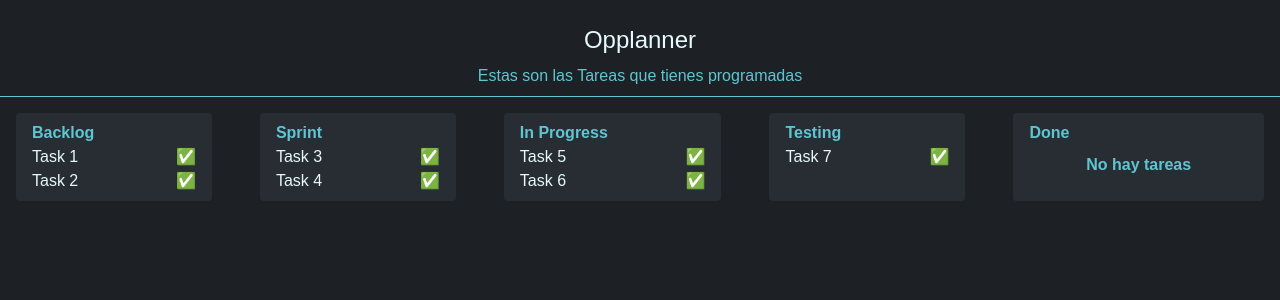
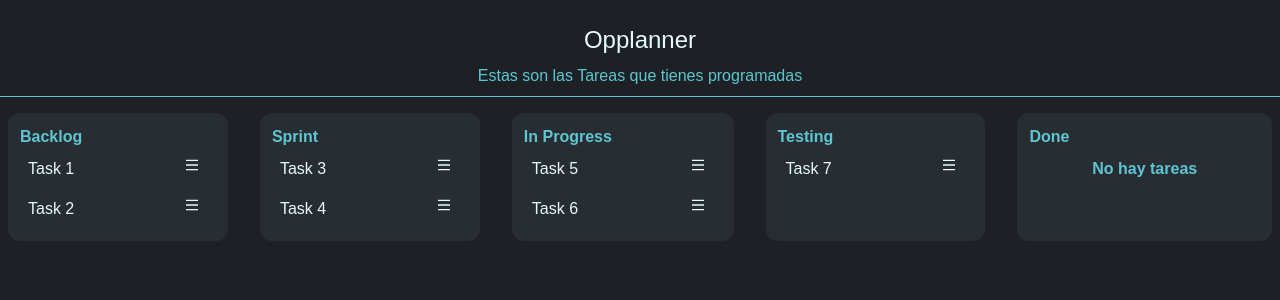
Before and after one commit to dejeloper/opplanner, a React (Vite) app: page / in a window 1280 px wide. Shown: the top 300 px of the page. Built offline with nearby package versions, Linux system fonts and the light colour scheme.

Commit message:
Add Task store and drag and drop

```diff
--- a/src/components/Content.tsx
+++ b/src/components/Content.tsx
@@ -2,16 +2,11 @@ import { useTaskStore } from "@/store";
 import { ListTask } from "./ListTasks";
 
 export function Content() {
-  const backlogTasks = useTaskStore((state) =>
-    state.getTaskByStatus("backlog")
-  );
-
-  const sprintTasks = useTaskStore((state) => state.getTaskByStatus("sprint"));
-  const devTasks = useTaskStore((state) => state.getTaskByStatus("dev"));
-  const testingTasks = useTaskStore((state) =>
-    state.getTaskByStatus("testing")
-  );
-  const doneTasks = useTaskStore((state) => state.getTaskByStatus("done"));
+  const backlogTasks = useTaskStore((s) => s.getTaskByStatus("backlog"));
+  const sprintTasks = useTaskStore((s) => s.getTaskByStatus("sprint"));
+  const devTasks = useTaskStore((s) => s.getTaskByStatus("dev"));
+  const testingTasks = useTaskStore((s) => s.getTaskByStatus("testing"));
+  const doneTasks = useTaskStore((s) => s.getTaskByStatus("done"));
 
   return (
     <>
--- a/src/components/ListTasks.tsx
+++ b/src/components/ListTasks.tsx
@@ -1,5 +1,9 @@
 import type { Task, TaskStatus } from "@/interfaces";
 import { TaskCard } from "./TaskCard";
+import { DragEvent, useState } from "react";
+import { useTaskStore } from "@/store";
+import { clsx } from "clsx";
+import { twMerge } from "tailwind-merge";
 
 interface Props {
   title: string;
@@ -7,11 +11,38 @@ interface Props {
   value?: TaskStatus;
 }
 
-export function ListTask({ title, tasks }: Props) {
+export function ListTask({ title, value, tasks }: Props) {
+  const isDragging = useTaskStore((s) => !!s.draggingTaskId);
+  const [onDragOver, setOnDragOver] = useState(false);
+
+  const handleDragOver = (e: DragEvent<HTMLDivElement>) => {
+    e.preventDefault();
+    setOnDragOver(true);
+  };
+  const handleDragLeave = (e: DragEvent<HTMLDivElement>) => {
+    e.preventDefault();
+    setOnDragOver(false);
+  };
+  const handleDrop = (e: DragEvent<HTMLDivElement>) => {
+    e.preventDefault();
+    setOnDragOver(false);
+  };
+
   return (
-    <div className="bg-two mx-4 rounded py-2 px-4">
-      <h2 className="font-semibold text-three select-none">{title}</h2>
-      <div>
+    <div
+      onDragOver={handleDragOver}
+      onDragLeave={handleDragLeave}
+      onDrop={handleDrop}
+      className={twMerge(
+        clsx("bg-two mx-2 rounded-xl border-4 border-transparent", {
+          "border-gris border-dotted": isDragging,
+          "border-warning border-dotted": isDragging && onDragOver,
+        })
+      )}
+    >
+      <div className="py-2 px-2">
+        <h2 className="font-semibold text-three select-none">{title}</h2>
+
         {tasks.length > 0 ? (
           tasks.map((task) => <TaskCard key={task.id} task={task} />)
         ) : (
--- a/src/components/TaskCard.tsx
+++ b/src/components/TaskCard.tsx
@@ -1,14 +1,28 @@
+import { RiMenuFill } from "react-icons/ri";
 import { Task } from "@/interfaces";
+import { useTaskStore } from "@/store";
 
 interface Props {
   task: Task;
 }
 
 export function TaskCard({ task }: Props) {
+  const setDraggingTaskId = useTaskStore((s) => s.setDraggingTaskId);
+  const removeDraggingTaskId = useTaskStore((s) => s.removeDraggingTaskId);
+
   return (
-    <div className="flex justify-between">
-      <h3 className="font-medium">{task.title}</h3>
-      <span>✅</span>
+    <div
+      draggable={true}
+      onDragStart={() => setDraggingTaskId(task.id)}
+      onDragEnd={() => removeDraggingTaskId()}
+      className="flex justify-between items-center   p-2 cursor-pointer"
+    >
+      <div className="flex justify-center items-center gap-2">
+        <h3 className="font-medium ">{task.title}</h3>
+      </div>
+      <span className="h-6 w-6 ">
+        <RiMenuFill />
+      </span>
     </div>
   );
 }
--- a/src/store/tasks/task.store.ts
+++ b/src/store/tasks/task.store.ts
@@ -1,11 +1,13 @@
+import { StateCreator, create } from "zustand";
 import type { Task, TaskStatus } from "@/interfaces";
-import { StateCreator, create } from "zustand";
+import { devtools } from "zustand/middleware";
 
 interface TaskStore {
   draggingTaskId?: string;
   tasks: Record<string, Task>;
   getTaskByStatus: (status: TaskStatus) => Task[];
   setDraggingTaskId: (taskId: string) => void;
+  removeDraggingTaskId: () => void;
 }
 
 const storeApiTask: StateCreator<TaskStore> = (set, get) => ({
@@ -26,6 +28,9 @@ const storeApiTask: StateCreator<TaskStore> = (set, get) => ({
   setDraggingTaskId: (taskId: string) => {
     set({ draggingTaskId: taskId });
   },
+  removeDraggingTaskId: () => {
+    set({ draggingTaskId: undefined });
+  },
 });
 
-export const useTaskStore = create<TaskStore>()(storeApiTask);
+export const useTaskStore = create<TaskStore>()(devtools(storeApiTask));
```
